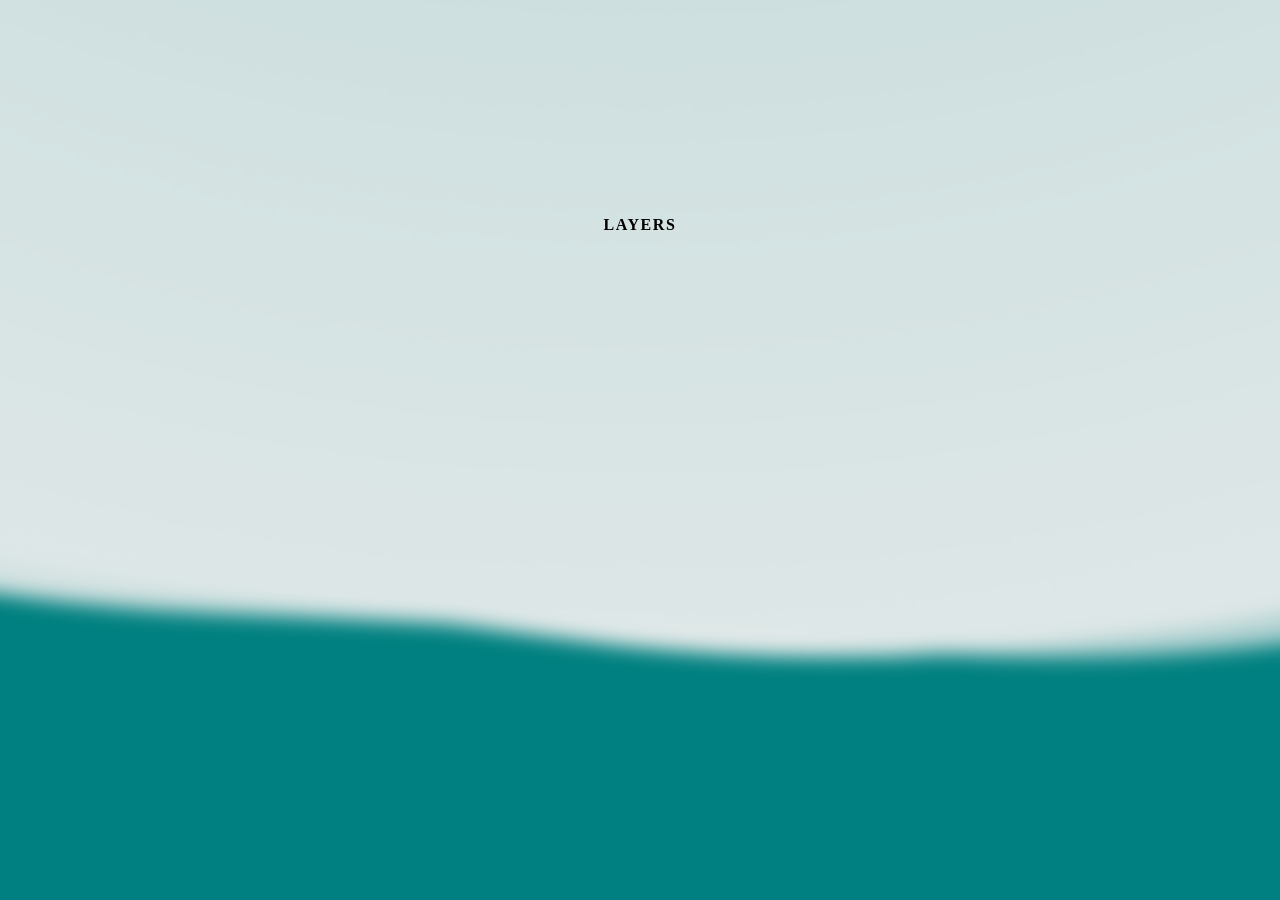
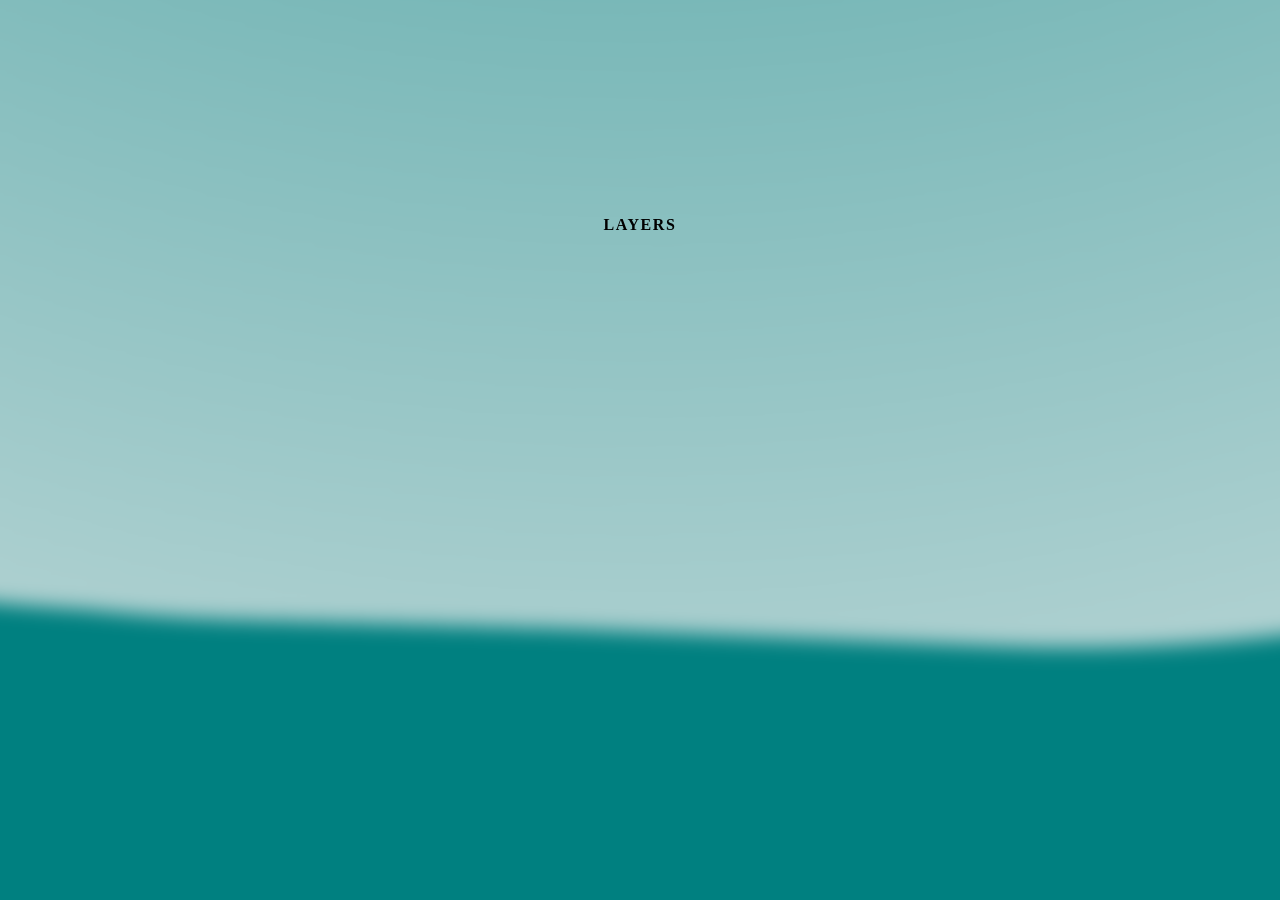

chore: publish new version

--- a/docs/layers/layers.css
+++ b/docs/layers/layers.css
@@ -597,6 +597,7 @@
 
 :root {
   --primary-color: #008080;
+  --primary-dark: #008080;
   --primary-translucent-color: #AFCBCC;
   --primary-transparent-color: #00808040;
   --secondary-color: #EEEEEE;
@@ -607,22 +608,24 @@
 
 .color-scheme-dark {
   --primary-color: #008080;
-  --primary-translucent-color: #AFCBCC;
+  --primary-dark: #0d3a3c;
+  --primary-translucent-color: #0d3a3c;
   --primary-transparent-color: #00808040;
   --secondary-color: #555555;
   --bg-color: #1a1a1a;
-  --bg-light: #008080ee;
+  --bg-light: #00808033;
   --bg-transparent: transparent;
 }
 
 @media (prefers-color-scheme: dark) {
   .auto {
     --primary-color: #008080;
-    --primary-translucent-color: #AFCBCC;
+    --primary-dark: #0d3a3c;
+    --primary-translucent-color: #0d3a3c;
     --primary-transparent-color: #00808040;
     --secondary-color: #555555;
     --bg-color: #1a1a1a;
-    --bg-light: #008080ee;
+    --bg-light: #00808033;
     --bg-transparent: transparent;
   }
 }
@@ -738,7 +741,7 @@ Use like this
   left: -10%;
   width: 120%;
   height: 110%;
-  background: var(--primary-color);
+  background: var(--primary-dark);
   box-shadow: inset 0 0 50px var(--primary-transparent-color);
   transition: 1s;
   z-index: -1000;
@@ -772,20 +775,20 @@ Use like this
 
 .wave3-container div span:nth-child(1) {
   border-radius: 45%;
-  background: var(--secondary-color);
+  background: var(--primary-dark);
   animation: animate 10s linear infinite;
 }
 
 .wave3-container div span:nth-child(2) {
   border-radius: 40%;
-  background: radial-gradient(circle, var(--bg-light) 0%, var(--bg-color) 100%);
+  background: radial-gradient(circle, var(--primary-dark) 0%, var(--bg-color) 100%);
   box-shadow: inset 0 0 0 1000px var(--bg-transparent);
   animation: waveanimate 20s linear infinite;
 }
 
 .wave3-container div span:nth-child(3) {
   border-radius: 42.5%;
-  background: radial-gradient(circle, var(--bg-light) 0%, var(--bg-color) 100%);
+  background: radial-gradient(circle, var(--primary-dark) 0%, var(--bg-color) 100%);
   box-shadow: inset 0 0 0 1000px var(--bg-transparent);
   animation: waveanimate 30s linear infinite;
 }
